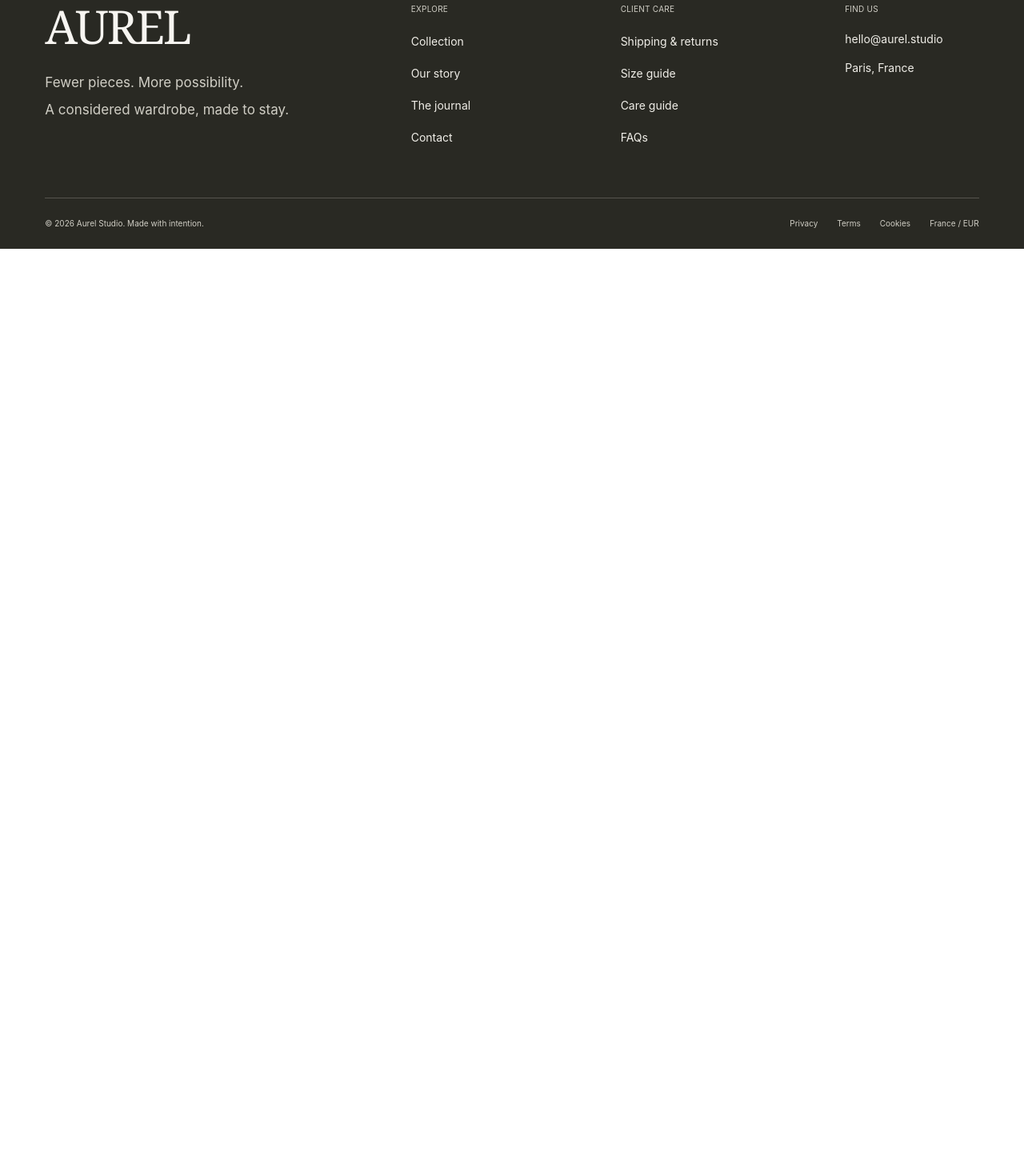
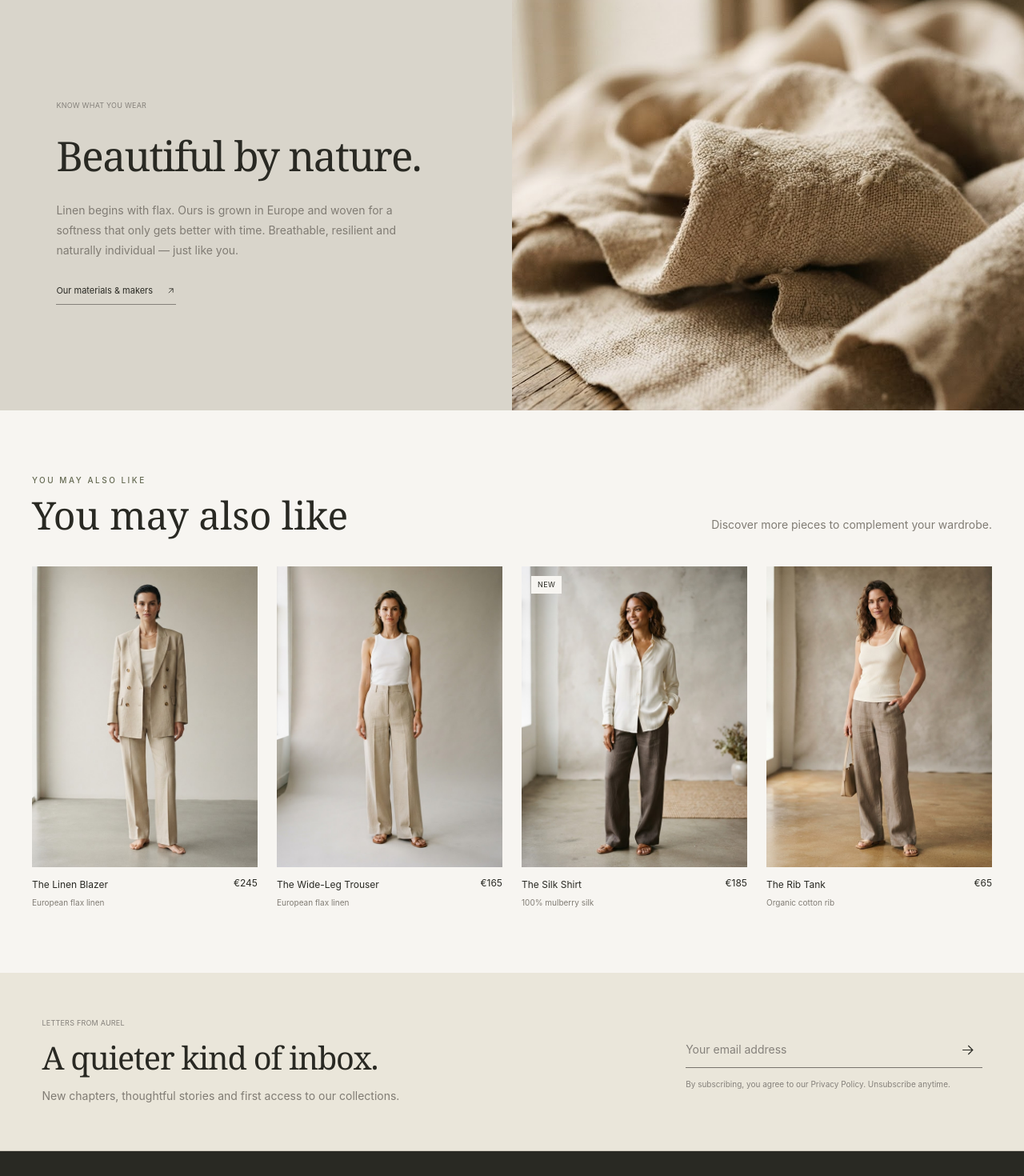
Before and after one commit to Akash-wh/Aurel, a React (Vite) app: page /products/column-dress in a window 1280 px wide. Shown: the part 1078-2548 px from the top of the page at 80% size. Before the commit the page ends 1389 px from the top, so only its background shows below. Built offline with nearby package versions, Linux system fonts and the light colour scheme.

Commit message:
Product Page Created

```diff
--- a/src/components/ImageWithText.tsx
+++ b/src/components/ImageWithText.tsx
@@ -41,10 +41,10 @@ export default function ImageWithText({
         {/* Text content */}
         <div
           className={`flex items-center px-6 py-10 sm:px-12 sm:py-16 lg:px-[11%] lg:py-20 ${
-            imagePosition === "right" ? "md:order-1" : "md:order-2"
+            imagePosition === "right" ? "md:order-1 bg-[#D9D5CB]" : "md:order-2"
           }`}
         >
-          <div className="mx-auto w-full max-w-117.5">
+          <div className="mx-auto w-full ">
             <p className="mb-7 text-[9px] font-normal uppercase tracking-wide text-[#85817b]">
               {eyebrow}
             </p>
--- a/src/components/ProductDetails.tsx
+++ b/src/components/ProductDetails.tsx
@@ -1,4 +1,3 @@
-
 import { useState } from "react";
 
 export interface ProductDetailsProps {
@@ -39,9 +38,7 @@ export default function ProductDetails({
   const [activeImage, setActiveImage] = useState(0);
   const [selectedSize, setSelectedSize] = useState(initialSize);
   const [saved, setSaved] = useState(false);
-  const [openSections, setOpenSections] = useState<string[]>([
-    "details",
-  ]);
+  const [openSections, setOpenSections] = useState<string[]>(["details"]);
 
   const sections = [
     { id: "details", title: "Details & composition", content: details },
@@ -58,13 +55,13 @@ export default function ProductDetails({
     setOpenSections((current) =>
       current.includes(id)
         ? current.filter((item) => item !== id)
-        : [...current, id]
+        : [...current, id],
     );
   };
 
   return (
     <section className="min-h-screen bg-[#f7f5f1] text-[#292923]">
-      <div className="mx-auto max-w-[1800px] px-4 py-5 sm:px-6 lg:px-10 lg:py-8">
+      <div className="mx-auto max-w-[1800px] px-4 py-8 sm:px-6 lg:px-10 lg:py-15">
         <div className="grid grid-cols-1 items-start gap-8 lg:grid-cols-[minmax(0,1.55fr)_minmax(360px,1fr)] lg:gap-10 xl:gap-14">
           {/* Product image gallery */}
           <div className="min-w-0">
@@ -73,7 +70,8 @@ export default function ProductDetails({
                 <img
                   src={images[activeImage]}
                   alt={`${imageAlt} — image ${activeImage + 1}`}
-                  className="aspect-4/5 w-full object-cover sm:aspect-[5/5.2] lg:aspect-[0.91/1] xl:aspect-[1/1.03]"
+                  className="w-full object-cover"
+                  // className="aspect-4/5 w-full object-cover sm:aspect-[5/5.2] lg:aspect-[0.91/1] xl:aspect-[1/1.03]"
                 />
               )}
 
@@ -87,7 +85,7 @@ export default function ProductDetails({
                 aria-label="Show next product image"
                 onClick={() =>
                   setActiveImage((current) =>
-                    images.length ? (current + 1) % images.length : 0
+                    images.length ? (current + 1) % images.length : 0,
                   )
                 }
                 className="absolute bottom-4 right-4 flex size-9 items-center justify-center bg-[#f7f5f1]/90 text-lg transition hover:bg-white"
@@ -143,9 +141,7 @@ export default function ProductDetails({
                 {currency}
                 {price.toLocaleString("en-US")}
               </span>
-              <span className="text-[10px] text-[#807c74]">
-                / VAT included
-              </span>
+              <span className="text-[10px] text-[#807c74]">/ VAT included</span>
             </div>
 
             <p className="mt-5 max-w-lg text-xs leading-6 text-[#807c74] sm:text-sm sm:leading-7">
@@ -193,8 +189,8 @@ export default function ProductDetails({
                 <div className="mt-3 border border-[#dedbd1] p-4">
                   <p className="text-xs font-medium">Size guide</p>
                   <p className="mt-2 text-xs leading-6 text-[#807c74]">
-                    Choose your usual size for a relaxed fit. For exact
-                    garment measurements, add your size chart here.
+                    Choose your usual size for a relaxed fit. For exact garment
+                    measurements, add your size chart here.
                   </p>
                   <button
                     type="button"
@@ -263,9 +259,7 @@ export default function ProductDetails({
                       className="flex min-h-12 w-full items-center justify-between gap-4 py-3 text-left text-[10px]"
                     >
                       <span>{section.title}</span>
-                      <span className="text-sm">
-                        {isOpen ? "−" : "+"}
-                      </span>
+                      <span className="text-sm">{isOpen ? "−" : "+"}</span>
                     </button>
 
                     {isOpen && (
--- /dev/null
+++ b/src/components/RecommendedProducts.tsx
@@ -0,0 +1,99 @@
+
+import { Link } from "react-router-dom";
+import type { CollectionProduct } from "../data/products";
+
+interface RecommendedProductsProps {
+  products: CollectionProduct[];
+  title?: string;
+  eyebrow?: string;
+  description?: string;
+  currency?: string;
+  limit?: number;
+  excludeProductId?: number;
+}
+
+export default function RecommendedProducts({
+  products,
+  title = "Considered for you",
+  eyebrow = "YOU MAY ALSO LIKE",
+  description = "Discover more pieces to complement your wardrobe.",
+  currency = "€",
+  limit = 4,
+  excludeProductId,
+}: RecommendedProductsProps) {
+  const recommendedProducts = products
+    .filter((product) => product.id !== excludeProductId)
+    .slice(0, limit);
+
+  if (recommendedProducts.length === 0) {
+    return null;
+  }
+
+  return (
+    <section className="bg-[#f7f5f1] px-4 py-12 text-[#292923] sm:px-6 sm:py-16 lg:px-10 lg:py-20">
+      <div className="mx-auto max-w-[1800px]">
+        {/* Section heading */}
+        <div className="mb-7 flex flex-col gap-3 sm:mb-10 sm:flex-row sm:items-end sm:justify-between">
+          <div>
+            <p className="text-[9px] font-medium uppercase tracking-[0.25em] text-[#646951] sm:text-[10px]">
+              {eyebrow}
+            </p>
+
+            <h2 className="mt-3 font-serif text-3xl font-normal sm:text-4xl lg:text-5xl">
+              {title}
+            </h2>
+          </div>
+
+          <p className="max-w-sm text-xs leading-6 text-[#807c74] sm:text-sm">
+            {description}
+          </p>
+        </div>
+
+        {/* Responsive product grid */}
+        <div className="grid grid-cols-2 gap-x-3 gap-y-8 sm:gap-x-5 sm:gap-y-10 lg:grid-cols-4 lg:gap-x-6">
+          {recommendedProducts.map((product) => (
+            <article key={product.id} className="group min-w-0">
+              <Link
+                to={product.slug}
+                className="relative block overflow-hidden bg-[#eeece5]"
+              >
+                <div className="aspect-3/4 overflow-hidden">
+                  <img
+                    src={product.image}
+                    alt={product.imageAlt}
+                    loading="lazy"
+                    className="h-full w-full object-cover transition-transform duration-700 group-hover:scale-[1.04]"
+                  />
+                </div>
+
+                {product.isNew && (
+                  <span className="absolute left-2 top-2 bg-[#f7f5f1] px-2 py-1 text-[8px] uppercase tracking-wider sm:left-3 sm:top-3 sm:text-[9px]">
+                    New
+                  </span>
+                )}
+              </Link>
+
+              <div className="mt-3 flex items-start justify-between gap-2">
+                <Link
+                  to={product.slug}
+                  className="min-w-0 text-[11px] leading-5 transition-colors hover:text-[#646951] sm:text-xs"
+                >
+                  {product.title}
+                </Link>
+
+                <span className="shrink-0 text-[11px] sm:text-xs">
+                  {currency}
+                  {product.price.toLocaleString("en-US")}
+                </span>
+              </div>
+
+              <p className="mt-1 text-[9px] leading-4 text-[#807c74] sm:text-[10px]">
+                {product.subtitle}
+              </p>
+            </article>
+          ))}
+        </div>
+      </div>
+    </section>
+  );
+}
--- a/src/pages/products/page.tsx
+++ b/src/pages/products/page.tsx
@@ -1,6 +1,34 @@
 import { useParams } from "react-router-dom";
 import ProductDetails from "../../components/ProductDetails";
+import ImageWithText from "../../components/ImageWithText";
+import RecommendedProducts from "../../components/RecommendedProducts";
+import Newsletter from "../../components/Newsletter";
+
+import ProductBanner from "../../assets/ProductBanner.png";
 import { products } from "../../data/products";
+
+const imageWithTextData = {
+  eyebrow: "KNOW WHAT YOU WEAR",
+  title: "Beautiful by nature.",
+  description:
+    "Linen begins with flax. Ours is grown in Europe and woven for a softness that only gets better with time. Breathable, resilient and naturally individual — just like you.",
+  linkText: "Our materials & makers",
+  linkUrl: "/about",
+  image: ProductBanner,
+  imageAlt: "Always know what you wear.",
+  imagePosition: "right" as const,
+};
+
+const newsletterData = {
+  eyebrow: "LETTERS FROM AUREL",
+  title: "A quieter kind of inbox.",
+  description:
+    "New chapters, thoughtful stories and first access to our collections.",
+  placeholder: "Your email address",
+  privacyText:
+    "By subscribing, you agree to our Privacy Policy. Unsubscribe anytime.",
+  buttonLabel: "Subscribe to newsletter",
+};
 
 export default function ProductPage() {
   const { slug } = useParams();
@@ -16,6 +44,12 @@ export default function ProductPage() {
       </>
     );
   }
+
+  const handleSubscribe = (email: string) => {
+    console.log("Newsletter subscription:", email);
+
+    // Connect your newsletter API or email marketing service here.
+  };
 
   return (
     <>
@@ -37,6 +71,15 @@ export default function ProductPage() {
           console.log("Add to bag:", product.id, size);
         }}
       />
+      <ImageWithText {...imageWithTextData} />
+      <RecommendedProducts
+        products={products}
+        excludeProductId={product.id}
+        title="You may also like"
+        limit={4}
+        currency="€"
+      />
+      <Newsletter {...newsletterData} onSubscribe={handleSubscribe} />
     </>
   );
 }
```
Also changed, not shown: src/assets/ProductBanner.png (added).
